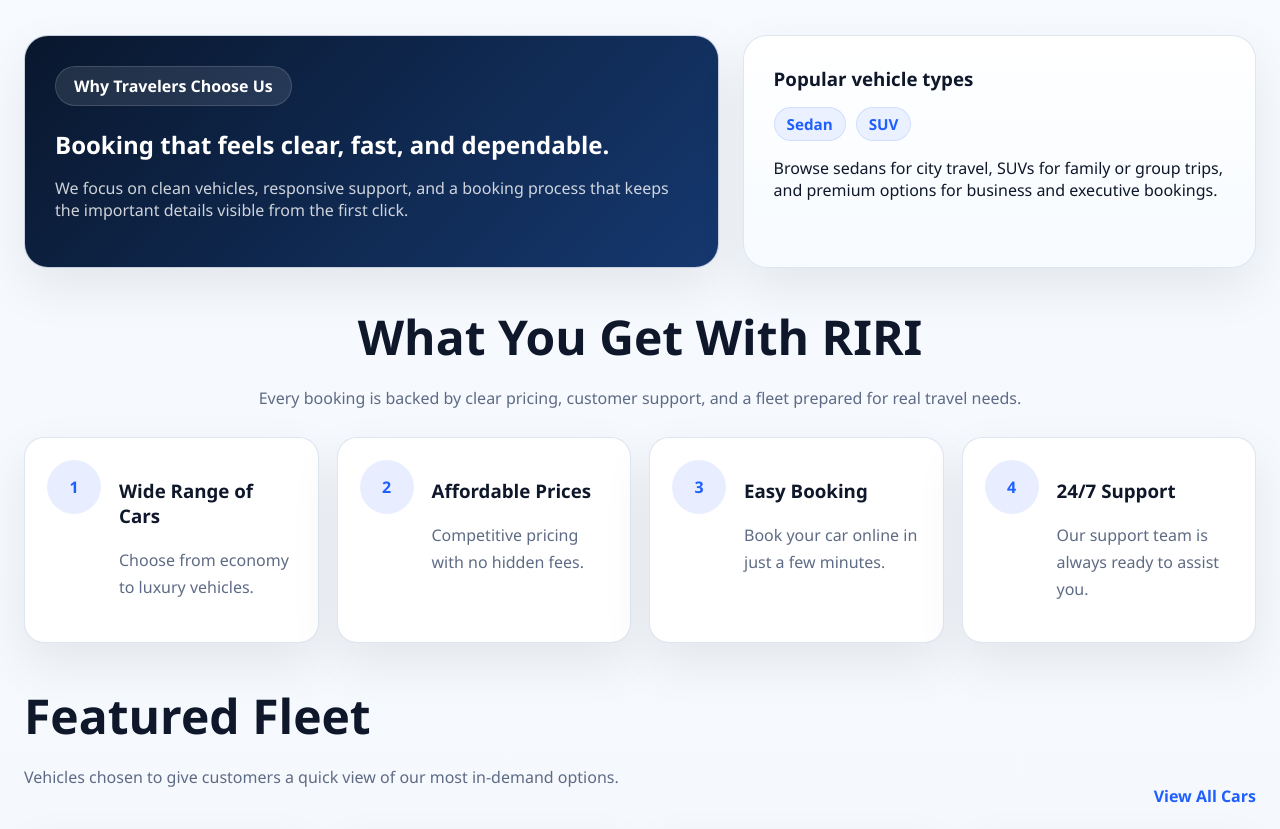
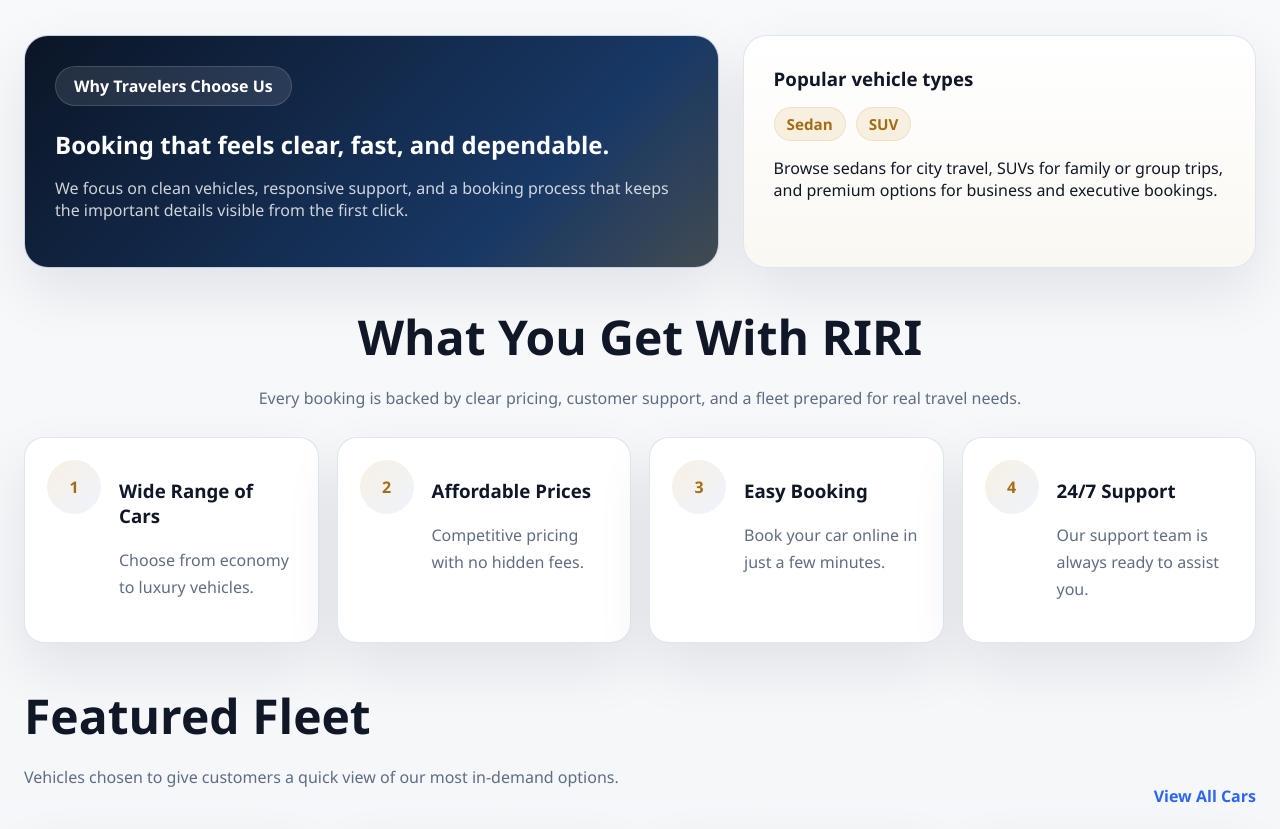
Before and after one commit to kiarie20/Carrentalwebsystem, a Django app: page / in a window 1280 px wide. Shown: the part 1149-1978 px from the top of the page. Run offline with Django 5.2, Linux system fonts and the light colour scheme; the visitor is signed in with stand-in values (Sample User, id 1); data comes from the database, SQL or seed files in the repository; data that the repository does not hold is empty.

Commit message:
page layout commit

```diff
--- a/rentals/static/rentals/css/site.css
+++ b/rentals/static/rentals/css/site.css
@@ -1,17 +1,20 @@
 :root {
-    --bg: #f4f7fb;
+    --bg: #f3f5f8;
     --surface: #ffffff;
-    --surface-soft: #f8fbff;
-    --line: #dbe4f0;
-    --text: #0f172a;
-    --muted: #5e6b84;
-    --nav: #08142e;
-    --primary: #1f5eff;
-    --primary-dark: #1447c6;
+    --surface-soft: #f7f8fb;
+    --line: #d6ddea;
+    --text: #101827;
+    --muted: #5f6d83;
+    --nav: #0a1220;
+    --primary: #2c66f0;
+    --primary-dark: #1c48bc;
+    --accent: #d4a64a;
+    --accent-strong: #a56d13;
+    --accent-soft: rgba(212, 166, 74, 0.14);
     --success: #1e9a5b;
     --warning: #d97706;
     --danger: #c2410c;
-    --shadow: 0 20px 50px rgba(15, 23, 42, 0.08);
+    --shadow: 0 24px 56px rgba(16, 24, 39, 0.09);
     --radius-xl: 28px;
     --radius-lg: 20px;
     --radius-md: 14px;
@@ -29,7 +32,9 @@ html {
 body {
     margin: 0;
     font-family: "Segoe UI", Tahoma, Geneva, Verdana, sans-serif;
-    background: linear-gradient(180deg, #f8fbff 0%, var(--bg) 100%);
+    background:
+        radial-gradient(circle at top left, rgba(212, 166, 74, 0.08), transparent 24%),
+        linear-gradient(180deg, #fafbfd 0%, var(--bg) 100%);
     color: var(--text);
 }
 
@@ -347,8 +360,8 @@ main {
     min-height: 34px;
     padding: 0 12px;
     border-radius: 999px;
-    background: rgba(255, 255, 255, 0.12);
-    border: 1px solid rgba(255, 255, 255, 0.16);
+    background: rgba(255, 255, 255, 0.1);
+    border: 1px solid rgba(212, 166, 74, 0.2);
     color: #fff;
     font-size: 0.95rem;
     font-weight: 600;
@@ -502,7 +527,7 @@ main {
 }
 
 .story-card-dark {
-    background: linear-gradient(135deg, #09172d 0%, #15386f 100%);
+    background: linear-gradient(135deg, #0b1526 0%, #183865 72%, #8c6c2f 148%);
     color: #fff;
 }
 
@@ -517,7 +542,7 @@ main {
 }
 
 .story-card-light {
-    background: linear-gradient(180deg, #ffffff 0%, #f7fbff 100%);
+    background: linear-gradient(180deg, #ffffff 0%, #faf8f2 100%);
 }
 
 .category-chip-row {
@@ -528,9 +553,9 @@ main {
 }
 
 .story-card-light .category-chip {
-    background: rgba(31, 94, 255, 0.08);
-    border-color: rgba(31, 94, 255, 0.12);
-    color: var(--primary);
+    background: var(--accent-soft);
+    border-color: rgba(212, 166, 74, 0.2);
+    color: var(--accent-strong);
 }
 
 .benefits-section,
@@ -568,8 +593,8 @@ main {
     display: grid;
     place-items: center;
     border-radius: 50%;
-    background: rgba(31, 94, 255, 0.1);
-    color: var(--primary);
+    background: linear-gradient(135deg, rgba(212, 166, 74, 0.16) 0%, rgba(44, 102, 240, 0.08) 100%);
+    color: var(--accent-strong);
     font-weight: 800;
 }
 
--- a/rentals/templates/home.html
+++ b/rentals/templates/home.html
@@ -20,7 +20,11 @@
                 <p>Reliable vehicles, transparent pricing, and fast booking designed for city rides, airport pickups, and long-distance trips across Kenya.</p>
                 <div class="hero-actions">
                     <a class="primary-button" href="{% url 'car_list' %}">Explore Fleet</a>
-                    <a class="ghost-button light" href="{% url 'auth_page' %}">Create Account</a>
+                    {% if request.user.is_authenticated %}
+                        <a class="ghost-button light" href="{% url 'account_dashboard' %}">Go to Dashboard</a>
+                    {% else %}
+                        <a class="ghost-button light" href="{% url 'auth_page' %}">Create Account</a>
+                    {% endif %}
                 </div>
             </div>
 
```
Also changed, not shown: other parts of rentals/static/rentals/css/site.css (+104 -24 lines), rentals/templates/booking.html (+58 -54 lines), rentals/templates/car_detail.html (+38 -33 lines).
